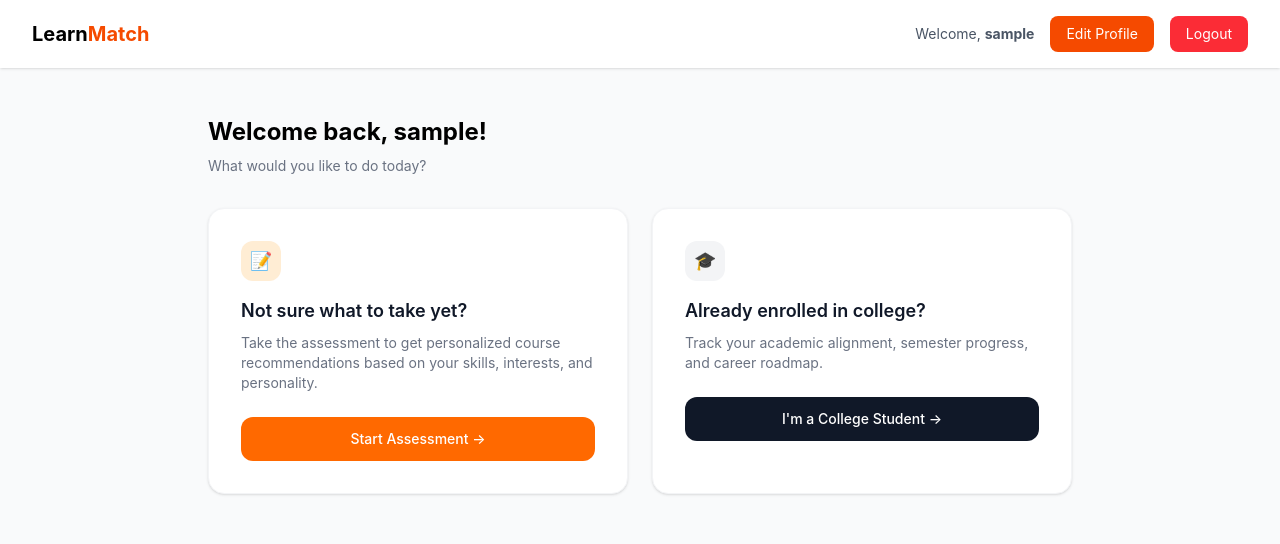
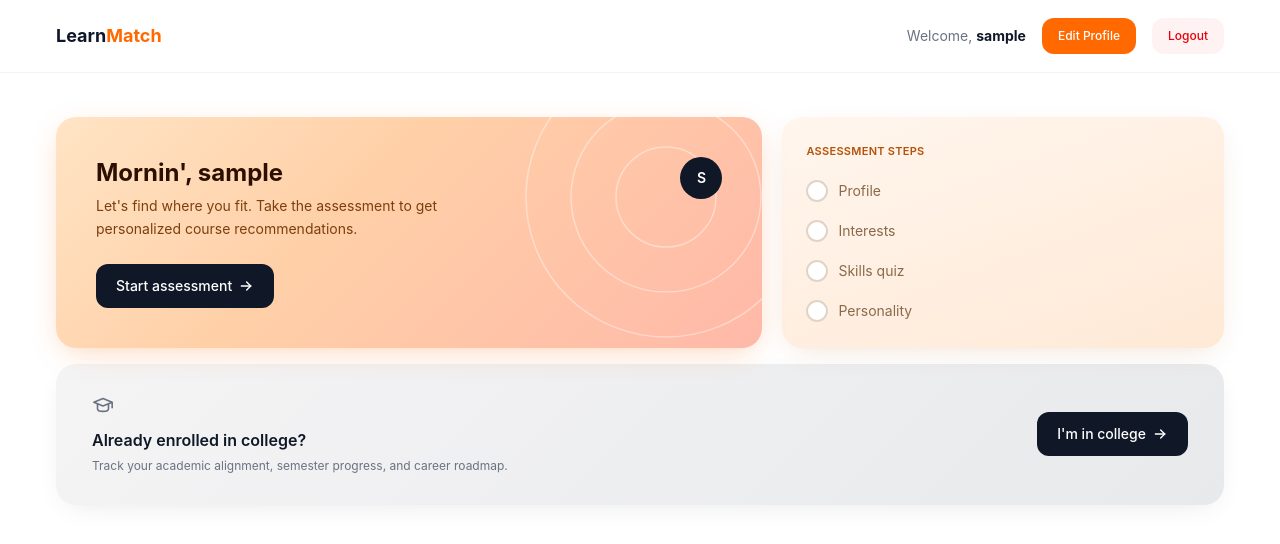
Before and after one commit to Shan-IT12/learnmatch, a React (Vite) app in the folder client/: page /dashboard in a window 1280 px wide. Shown: the top 544 px of the page. Built offline with nearby package versions, Linux system fonts and the light colour scheme; sample sign-in values are in the browser's storage.

Commit message:
Redesign Dashboard with gradient cards, Tabler icons, shadows, and hover animations

```diff
--- a/client/package.json
+++ b/client/package.json
@@ -10,6 +10,7 @@
     "preview": "vite preview"
   },
   "dependencies": {
+    "@tabler/icons-react": "^3.46.0",
     "@tailwindcss/vite": "^4.3.1",
     "react": "^19.2.6",
     "react-dom": "^19.2.6",
--- a/client/src/App.jsx
+++ b/client/src/App.jsx
@@ -11,6 +11,7 @@ import OnboardingPersonality from './pages/onboarding/OnboardingPersonality'
 import Results from './pages/Results'
 import CollegeSetup from './pages/college/CollegeSetup'
 import CollegeDashboard from './pages/college/CollegeDashboard'
+import './App.css'
 
 
 function App() {
--- a/client/src/pages/Dashboard.jsx
+++ b/client/src/pages/Dashboard.jsx
@@ -1,5 +1,6 @@
 import { useEffect } from 'react'
 import { useNavigate } from 'react-router-dom'
+import { IconSchool, IconArrowRight } from '@tabler/icons-react'
 
 function Dashboard() {
   const navigate = useNavigate()
@@ -19,72 +20,122 @@ function Dashboard() {
     navigate('/login')
   }
 
+  // Assessment steps — will become dynamic once we wire up real completion status
+  const steps = [
+    { label: 'Profile', done: false },
+    { label: 'Interests', done: false },
+    { label: 'Skills quiz', done: false },
+    { label: 'Personality', done: false },
+  ]
+
   return (
-    <div className="min-h-screen bg-gray-50">
-      <nav className="bg-white shadow px-8 py-4 flex justify-between items-center">
-        <h1 className="text-xl font-bold">
-          Learn<span className="text-orange-600">Match</span>
-        </h1>
+    <div className="min-h-screen bg-white">
+      <nav className="bg-white border-b border-gray-100 px-14 py-[18px] flex justify-between items-center">
+        <span className="text-lg font-bold text-gray-900">
+          Learn<span className="text-orange-500">Match</span>
+        </span>
         <div className="flex items-center gap-4">
-          <span className="text-sm text-gray-600">Welcome, <strong>{username}</strong></span>
+          <span className="text-sm text-gray-500">
+            Welcome, <strong className="text-gray-900">{username}</strong>
+          </span>
           <button
             onClick={() => navigate('/profile')}
-            className="bg-orange-600 text-white px-4 py-2 rounded-lg text-sm hover:bg-orange-700 transition"
+            className="bg-orange-500 text-white px-4 py-2.5 rounded-xl text-xs font-medium hover:bg-orange-600 transition"
           >
             Edit Profile
           </button>
           <button
             onClick={handleLogout}
-            className="bg-red-500 text-white px-4 py-2 rounded-lg text-sm hover:bg-red-600 transition"
+            className="bg-red-50 text-red-600 px-4 py-2.5 rounded-xl text-xs font-medium hover:bg-red-100 transition"
           >
             Logout
           </button>
         </div>
       </nav>
 
-      <div className="max-w-4xl mx-auto py-12 px-4">
-  <h2 className="text-2xl font-bold mb-2">Welcome back, {username}!</h2>
-  <p className="text-gray-500 text-sm mb-8">What would you like to do today?</p>
+      <div className="max-w-[1320px] mx-auto px-14 py-11">
 
-  <div className="grid grid-cols-2 gap-6">
-    {/* Card 1 - Assessment */}
-    <div className="bg-white rounded-2xl shadow-sm border border-gray-100 p-8">
-      <div className="w-10 h-10 bg-orange-100 rounded-xl flex items-center justify-center mb-4">
-        <span className="text-orange-500 text-lg">📝</span>
+        {/* Hero + Steps row */}
+        <div className="grid grid-cols-[1.6fr_1fr] gap-5 mb-4 items-stretch">
+
+          {/* Hero card */}
+          <div
+            className="rounded-[20px] p-10 relative overflow-hidden flex flex-col justify-between shadow-[0_8px_30px_-8px_rgba(249,115,22,0.35)]"
+            style={{ background: 'linear-gradient(135deg, #ffe4c4 0%, #ffd0a8 40%, #ffb8a8 100%)' }}
+          >
+            <svg width="320" height="320" viewBox="0 0 320 320" className="absolute -top-20 -right-16 opacity-40">
+              <circle cx="160" cy="160" r="140" fill="none" stroke="#fff" strokeWidth="1.5" />
+              <circle cx="160" cy="160" r="95" fill="none" stroke="#fff" strokeWidth="1.5" />
+              <circle cx="160" cy="160" r="50" fill="none" stroke="#fff" strokeWidth="1.5" />
+            </svg>
+
+            <div className="relative flex justify-between items-start">
+              <div>
+                <p className="text-2xl font-bold mb-1.5" style={{ color: '#2b1002' }}>
+                  Mornin', {username}
+                </p>
+                <p className="text-sm max-w-[380px] leading-relaxed" style={{ color: '#7c3f0e' }}>
+                  Let's find where you fit. Take the assessment to get personalized course recommendations.
+                </p>
               </div>
-      <h3 className="text-lg font-semibold text-gray-900 mb-2">
-        Not sure what to take yet?
-      </h3>
-      <p className="text-gray-500 text-sm mb-6">
-        Take the assessment to get personalized course recommendations based on your skills, interests, and personality.
-      </p>
+              <div className="w-[42px] h-[42px] rounded-full bg-gray-900 flex items-center justify-center text-sm font-semibold text-white shrink-0">
+                {username?.[0]?.toUpperCase()}
+              </div>
+            </div>
+
             <button
               onClick={() => navigate('/onboarding/profile')}
-        className="w-full bg-orange-500 text-white py-3 rounded-xl font-medium hover:bg-orange-600 transition text-sm"
+              className="relative inline-flex items-center gap-1.5 bg-gray-900 text-white px-5 py-3 rounded-xl text-sm font-medium hover:bg-gray-800 hover:-translate-y-0.5 hover:shadow-lg transition-all duration-200 w-fit"
             >
-        Start Assessment →
+              Start assessment <IconArrowRight size={16} stroke={2} />
             </button>
           </div>
 
-          {/* Card 2 - College Student */}
-          <div className="bg-white rounded-2xl shadow-sm border border-gray-100 p-8">
-            <div className="w-10 h-10 bg-gray-100 rounded-xl flex items-center justify-center mb-4">
-              <span className="text-gray-500 text-lg">🎓</span>
+          {/* Assessment steps card */}
+          <div
+            className="rounded-[20px] px-6 py-[26px] flex flex-col justify-center shadow-[0_8px_30px_-10px_rgba(180,83,9,0.2)]"
+            style={{ background: 'linear-gradient(160deg, #fff6ee 0%, #ffe9d6 100%)' }}
+          >
+            <p className="text-[11px] font-semibold uppercase tracking-wide mb-5" style={{ color: '#b45309' }}>
+              Assessment steps
+            </p>
+            <div className="flex flex-col gap-[18px]">
+              {steps.map((step) => (
+                <div key={step.label} className="group flex items-center gap-2.5 cursor-default">
+                  <div className="w-[22px] h-[22px] rounded-full border-2 border-[#e0d4c8] bg-white shrink-0 transition-all group-hover:bg-orange-500 group-hover:border-orange-500" />
+                  <span className="text-sm text-[#8a6a4a] transition-colors group-hover:text-[#2b1002]">
+                    {step.label}
+                  </span>
                 </div>
-            <h3 className="text-lg font-semibold text-gray-900 mb-2">
+              ))}
+            </div>
+          </div>
+        </div>
+
+        {/* College card */}
+        <div
+          className="rounded-[20px] px-9 py-[30px] shadow-[0_8px_30px_-12px_rgba(0,0,0,0.12)]"
+          style={{ background: 'linear-gradient(135deg, #f4f4f5 0%, #e8e9eb 100%)' }}
+        >
+          <div className="flex justify-between items-center">
+            <div>
+              <IconSchool size={22} stroke={1.75} className="text-gray-500" />
+              <p className="font-semibold text-base mt-3 mb-1 text-gray-900">
                 Already enrolled in college?
-            </h3>
-            <p className="text-gray-500 text-sm mb-6">
+              </p>
+              <p className="text-xs text-gray-500 max-w-[420px] leading-relaxed">
                 Track your academic alignment, semester progress, and career roadmap.
               </p>
+            </div>
             <button
               onClick={() => navigate('/college/setup')}
-              className="w-full bg-gray-900 text-white py-3 rounded-xl font-medium hover:bg-gray-700 transition text-sm"
+              className="inline-flex items-center gap-1.5 bg-gray-900 text-white px-5 py-3 rounded-xl text-sm font-medium hover:bg-gray-800 hover:-translate-y-0.5 hover:shadow-lg transition-all duration-200 shrink-0"
             >
-              I'm a College Student →
+              I'm in college <IconArrowRight size={16} stroke={2} />
             </button>
           </div>
         </div>
+
       </div>
     </div>
   )
```
Also changed, not shown: 1 other file (tests, documents, lock files or other folders). Lines whose indentation alone changed are shown as unchanged.
